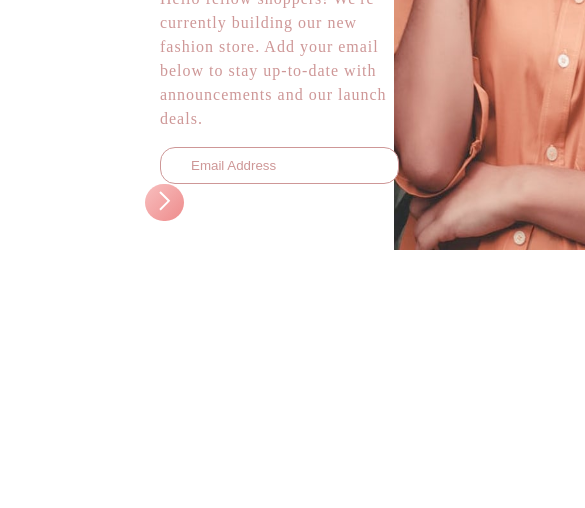
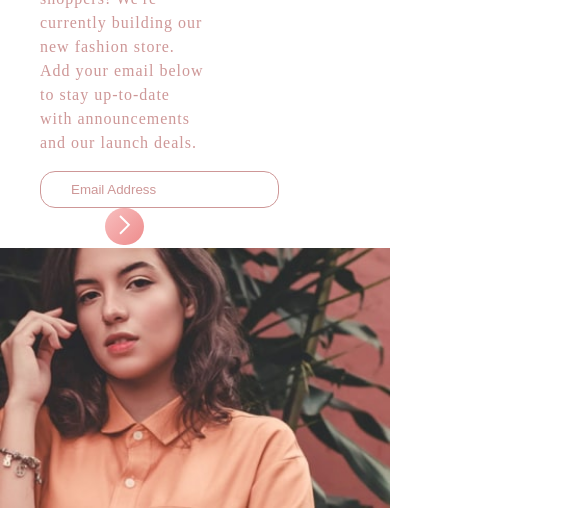
Before and after one commit to Zizo95/Base-apparel-coming-soon-page, a plain HTML site: page index.html in a window 390 px wide. Shown: the part 400-908 px from the top of the page, 585 px wide, since content can reach past the window. Before the commit the page ends 844 px from the top, so only its background shows below. Drawn offline with Linux system fonts and the light colour scheme.

Commit message:
updated css

```diff
--- a/style.css
+++ b/style.css
@@ -75,15 +75,81 @@ display: none;
 }
 
 @media screen and (max-width: 1122px){
-  body {
-    min-width: 100%;
-    max-width: 100%;
-    min-height: 100vh;
+ .container{
+
+ }
+ section{
+  padding: 40px;
+ }
+ p{
+  width: 70%;
+ }
+ .woman{
+ position: relative;
+ right: 90px;
+ width: 50%;
+ }
+ button{
+  right: 330px;
+ }
+}
+@media screen and (max-width: 1096px) {
+  button{
+    right:300px ;
   }
-  p{
-width: 100%;
+}
+@media screen and (max-width: 1076px) {
+  button{
+    right:285px ;
+  }
+}
+@media screen and (max-width: 1066px) {
+  button{
+    right:270px ;
+  }
+}
+@media screen and (max-width: 1045px) {
+  button{
+    right:245px ;
+  }
+}
+@media screen and (max-width: 1018px) {
+  button{
+    right:220px ;
+  }
+}
+@media screen and (max-width: 708px) {
+  .container{
+flex-direction: column;
+  }
+  .woman{
+    display: none;
+  }
+  .woman-mobile{
+    display: inline;
   }
   button{
-    right: 210px;
+    right:200px ;
   }
 }
+@media screen and (max-width: 673px) {
+  button{
+    right:175px ;
+  }
+}
+@media screen and (max-width: 63px) {
+  button{
+    right:165px ;
+  }
+}
+
+@media screen and (max-width: 400px) {
+  button{
+    right:170px ;
+  }
+}
+@media screen and (max-width: 300px) {
+  button{
+    right:140px ;
+  }
+}
```
